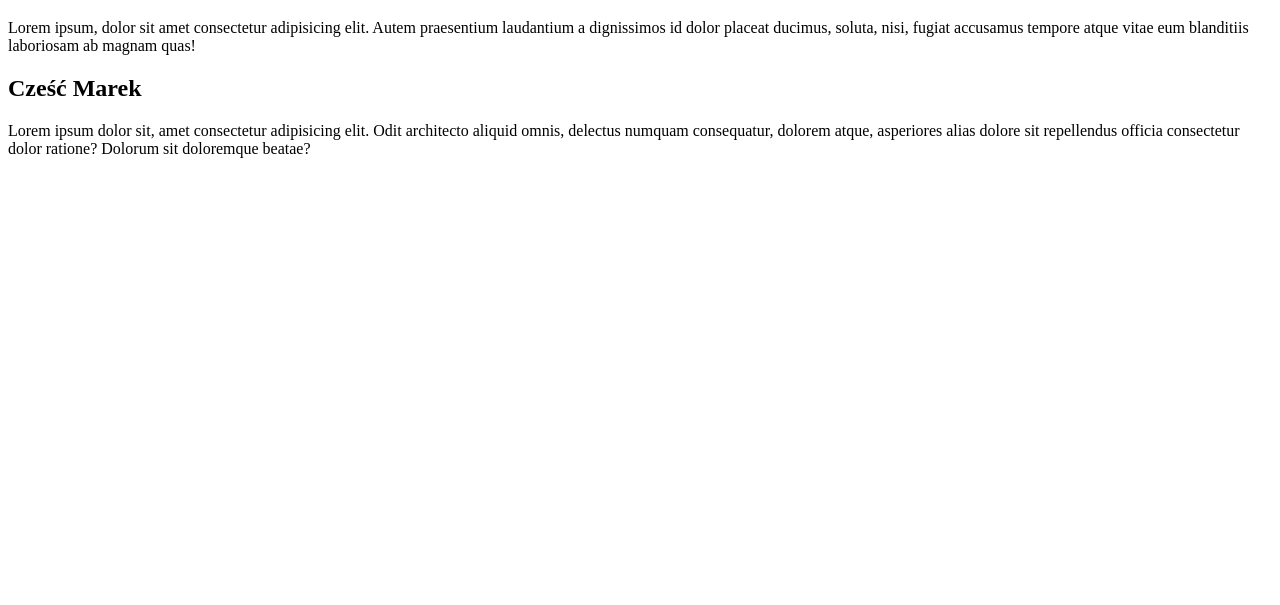
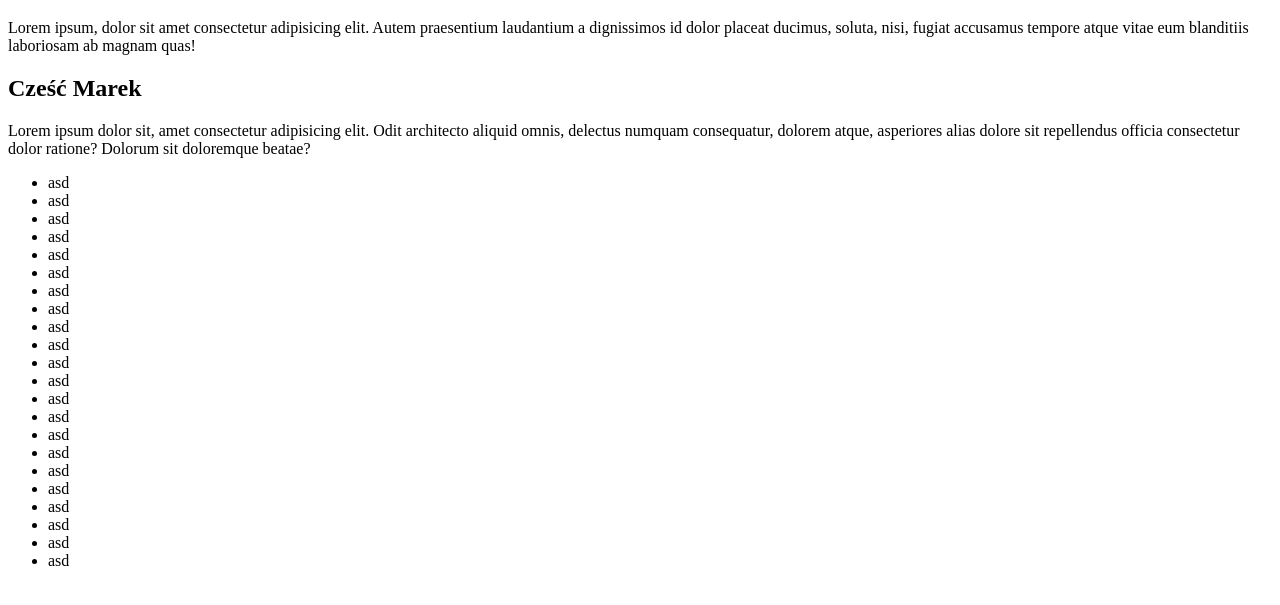
Before and after one commit to marekmalach11/Para, a plain HTML site: page index.html in a window 1280 px wide. Shown: the part 61-666 px from the top of the page. Drawn offline with Linux system fonts and the light colour scheme.

Commit message:
Change n.2

```diff
--- a/index.html
+++ b/index.html
@@ -18,7 +18,34 @@
 
     <h2>Cześć Marek</h2>
 
-    <p>Lorem ipsum dolor sit, amet consectetur adipisicing elit. Odit architecto aliquid omnis, delectus numquam consequatur, dolorem atque, asperiores alias dolore sit repellendus officia consectetur dolor ratione? Dolorum sit doloremque beatae?</p>
+    <p>Lorem ipsum dolor sit, amet consectetur adipisicing elit. Odit architecto aliquid omnis, delectus numquam
+        consequatur, dolorem atque, asperiores alias dolore sit repellendus officia consectetur dolor ratione? Dolorum
+        sit doloremque beatae?</p>
+
+    <ul>
+        <li> asd</li>
+        <li> asd</li>
+        <li> asd</li>
+        <li> asd</li>
+        <li> asd</li>
+        <li> asd</li>
+        <li> asd</li>
+        <li> asd</li>
+        <li> asd</li>
+        <li> asd</li>
+        <li> asd</li>
+        <li> asd</li>
+        <li> asd</li>
+        <li> asd</li>
+        <li> asd</li>
+        <li> asd</li>
+        <li> asd</li>
+        <li> asd</li>
+        <li> asd</li>
+        <li> asd</li>
+        <li> asd</li>
+        <li> asd</li>
+    </ul>
 
 </body>
 
```
